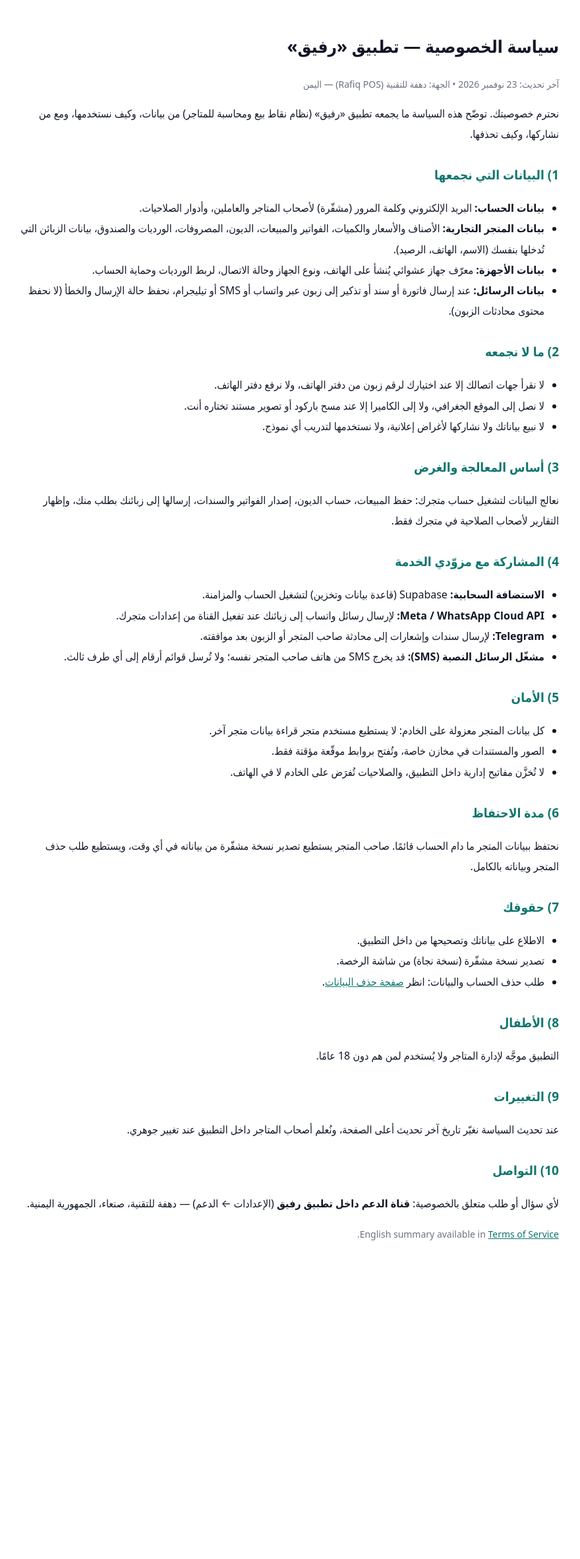
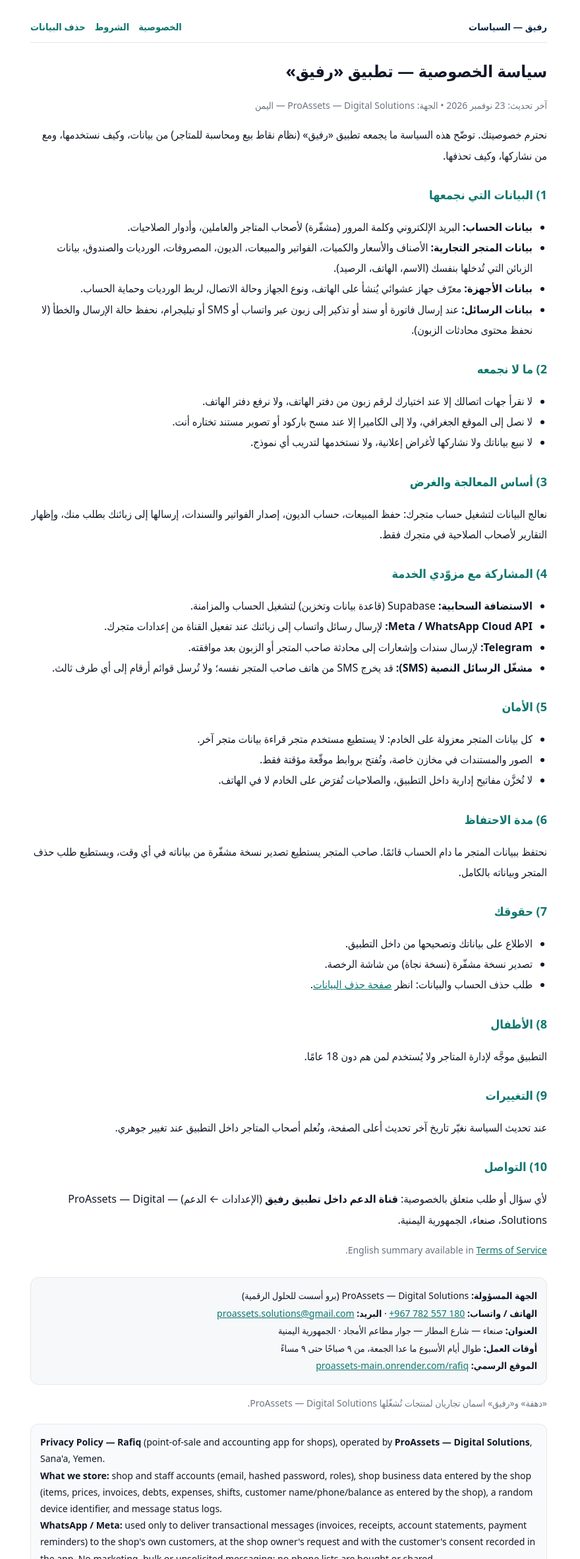
Before and after one commit to proassetssolutions-cpu/rafiq-policies, a plain HTML site: page privacy.html in a window 1280 px wide. Shown: the top 2363 px of the page at 66% size, without its empty margins (202-1082 px from the left). Before the commit the page ends 1926 px from the top, so only its background shows below. Drawn offline with Linux system fonts and the light colour scheme.

Commit message:
policies: توحيد الهوية إلى ProAssets — Digital Solutions + ملخص إنجليزي وتنقّل

```diff
--- a/privacy.html
+++ b/privacy.html
@@ -1,9 +1,29 @@
 <!doctype html><html lang="ar" dir="rtl"><head><meta charset="utf-8">
 <meta name="viewport" content="width=device-width,initial-scale=1">
 <title>سياسة الخصوصية — رفيق</title>
-<style>body{font-family:system-ui,-apple-system,'Segoe UI',Tahoma,sans-serif;max-width:820px;margin:0 auto;padding:28px 18px;line-height:1.95;color:#111827;background:#fff}h1{font-size:26px}h2{font-size:19px;margin-top:28px;color:#0f766e}.muted{color:#6b7280;font-size:14px}ul{padding-inline-start:22px}code{direction:ltr;display:inline-block}a{color:#0f766e}</style></head><body>
+<style>
+:root{--navy:#0E2A47;--teal:#0f766e;--line:#e5e7eb}
+*{box-sizing:border-box}
+body{font-family:system-ui,-apple-system,'Segoe UI',Tahoma,sans-serif;max-width:820px;margin:0 auto;padding:26px 18px 40px;line-height:1.95;color:#111827;background:#fff}
+h1{font-size:25px;margin:6px 0 4px}
+h2{font-size:18px;margin-top:26px;color:var(--teal)}
+.muted{color:#6b7280;font-size:14px}
+ol,ul{padding-inline-start:22px}
+a{color:var(--teal)}
+nav{display:flex;gap:14px;flex-wrap:wrap;border-bottom:1px solid var(--line);padding-bottom:10px;margin-bottom:18px;font-size:14.5px;font-weight:600}
+nav a{text-decoration:none}
+.brand{font-weight:800;color:var(--navy);margin-inline-end:auto}
+.ident{background:#f6f8fa;border:1px solid var(--line);border-radius:12px;padding:14px;margin-top:28px;font-size:14px;line-height:1.9}
+.en{direction:ltr;text-align:left;background:#f8fafc;border:1px solid var(--line);border-radius:12px;padding:14px;margin-top:18px;font-size:14px;line-height:1.8}
+</style></head><body>
+<nav>
+<a class="brand" href="index.html">رفيق — السياسات</a>
+<a href="privacy.html">الخصوصية</a>
+<a href="terms.html">الشروط</a>
+<a href="data-deletion.html">حذف البيانات</a>
+</nav>
 <h1>سياسة الخصوصية — تطبيق «رفيق»</h1>
-<p class="muted">آخر تحديث: 23 نوفمبر 2026 • الجهة: دهفة للتقنية (Rafiq POS) — اليمن</p>
+<p class="muted">آخر تحديث: 23 نوفمبر 2026 • الجهة: ProAssets — Digital Solutions — اليمن</p>
 
 <p>نحترم خصوصيتك. توضّح هذه السياسة ما يجمعه تطبيق «رفيق» (نظام نقاط بيع ومحاسبة للمتاجر) من بيانات، وكيف نستخدمها، ومع من نشاركها، وكيف تحذفها.</p>
 
@@ -57,6 +77,33 @@
 <p>عند تحديث السياسة نغيّر تاريخ آخر تحديث أعلى الصفحة، ونُعلم أصحاب المتاجر داخل التطبيق عند تغيير جوهري.</p>
 
 <h2>10) التواصل</h2>
-<p>لأي سؤال أو طلب متعلق بالخصوصية: <b>قناة الدعم داخل تطبيق رفيق</b> (الإعدادات ← الدعم) — دهفة للتقنية، صنعاء، الجمهورية اليمنية.</p>
+<p>لأي سؤال أو طلب متعلق بالخصوصية: <b>قناة الدعم داخل تطبيق رفيق</b> (الإعدادات ← الدعم) — ProAssets — Digital Solutions، صنعاء، الجمهورية اليمنية.</p>
 <p class="muted">English summary available in <a href="terms.html">Terms of Service</a>.</p>
+<div class="ident">
+<b>الجهة المسؤولة:</b> ProAssets — Digital Solutions (برو أسست للحلول الرقمية)<br>
+<b>الهاتف / واتساب:</b> <a href="https://wa.me/967782557180" dir="ltr">+967 782 557 180</a> ·
+<b>البريد:</b> <a href="mailto:proassets.solutions@gmail.com">proassets.solutions@gmail.com</a><br>
+<b>العنوان:</b> صنعاء — شارع المطار — جوار مطاعم الأمجاد · الجمهورية اليمنية<br>
+<b>أوقات العمل:</b> طوال أيام الأسبوع ما عدا الجمعة، من ٩ صباحًا حتى ٩ مساءً<br>
+<b>الموقع الرسمي:</b> <a href="https://proassets-main.onrender.com/rafiq" dir="ltr">proassets-main.onrender.com/rafiq</a>
+</div>
+<p class="muted" style="margin-top:14px">«دهفة» و«رفيق» اسمان تجاريان لمنتجات تُشغّلها ProAssets — Digital Solutions.</p>
+<div class="en">
+<b>Privacy Policy — Rafiq</b> (point-of-sale and accounting app for shops), operated by
+<b>ProAssets — Digital Solutions</b>, Sana'a, Yemen.<br>
+<b>What we store:</b> shop and staff accounts (email, hashed password, roles), shop business data entered by the shop
+(items, prices, invoices, debts, expenses, shifts, customer name/phone/balance as entered by the shop), a random device
+identifier, and message status logs.<br>
+<b>WhatsApp / Meta:</b> used only to deliver transactional messages (invoices, receipts, account statements, payment
+reminders) to the shop's own customers, at the shop owner's request and with the customer's consent recorded in the app.
+No marketing, bulk or unsolicited messaging; no phone lists are bought or shared.<br>
+<b>Processors:</b> Supabase (hosting/database/storage), Meta WhatsApp Cloud API, Telegram (owner notifications), and the
+shop owner's own phone for SMS.<br>
+<b>No sale of data</b>, no advertising use, no model training. Shop data is isolated per shop and served over HTTPS with
+signed, temporary links to documents.<br>
+<b>Retention:</b> while the account is active; the owner can export an encrypted backup at any time.<br>
+<b>Your rights:</b> access, correction, export and deletion — see <a href="data-deletion.html">Data Deletion</a>.<br>
+<b>Contact:</b> <a href="mailto:proassets.solutions@gmail.com">proassets.solutions@gmail.com</a> · +967 782 557 180 ·
+Sana'a — Airport Road, next to Al-Amjad restaurants, Yemen.
+</div>
 </body></html>
```
